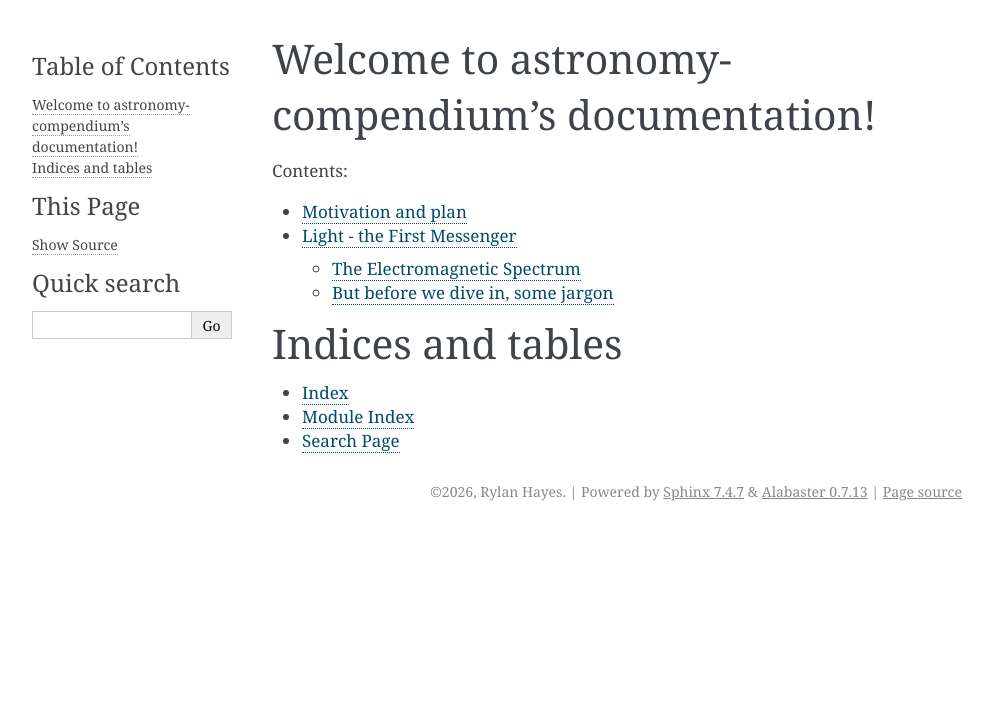
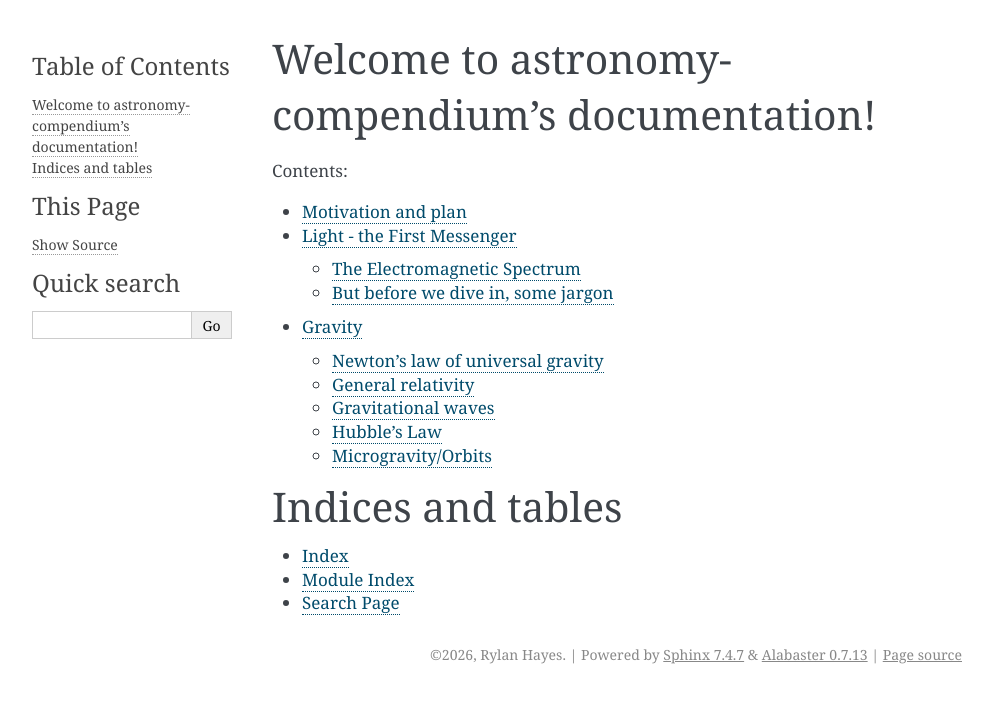
Before and after one commit to Bookgirl75/astronomy-compendium, a Sphinx documentation site: the page built from source/index.rst, in a window 1280 px wide. Shown: the top 703 px of the page, without its empty margins (148-1141 px from the left). Built offline with Sphinx 7.4.7, drawn with Linux system fonts in a browser that asks for light colours.

Commit message:
Add skeleton of gravity chapter

```diff
--- /dev/null
+++ b/source/gravity.rst
@@ -0,0 +1,18 @@
+=========
+ Gravity
+=========
+
+Newton's law of universal gravity
+=================================
+
+General relativity
+==================
+
+Gravitational waves
+===================
+
+Hubble’s Law
+============
+
+Microgravity/Orbits
+===================
--- a/source/index.rst
+++ b/source/index.rst
@@ -12,6 +12,7 @@ Welcome to astronomy-compendium's documentation!
 
    motivation-and-plan.rst
    light.rst
+   gravity.rst
 
 Indices and tables
 ==================
```
